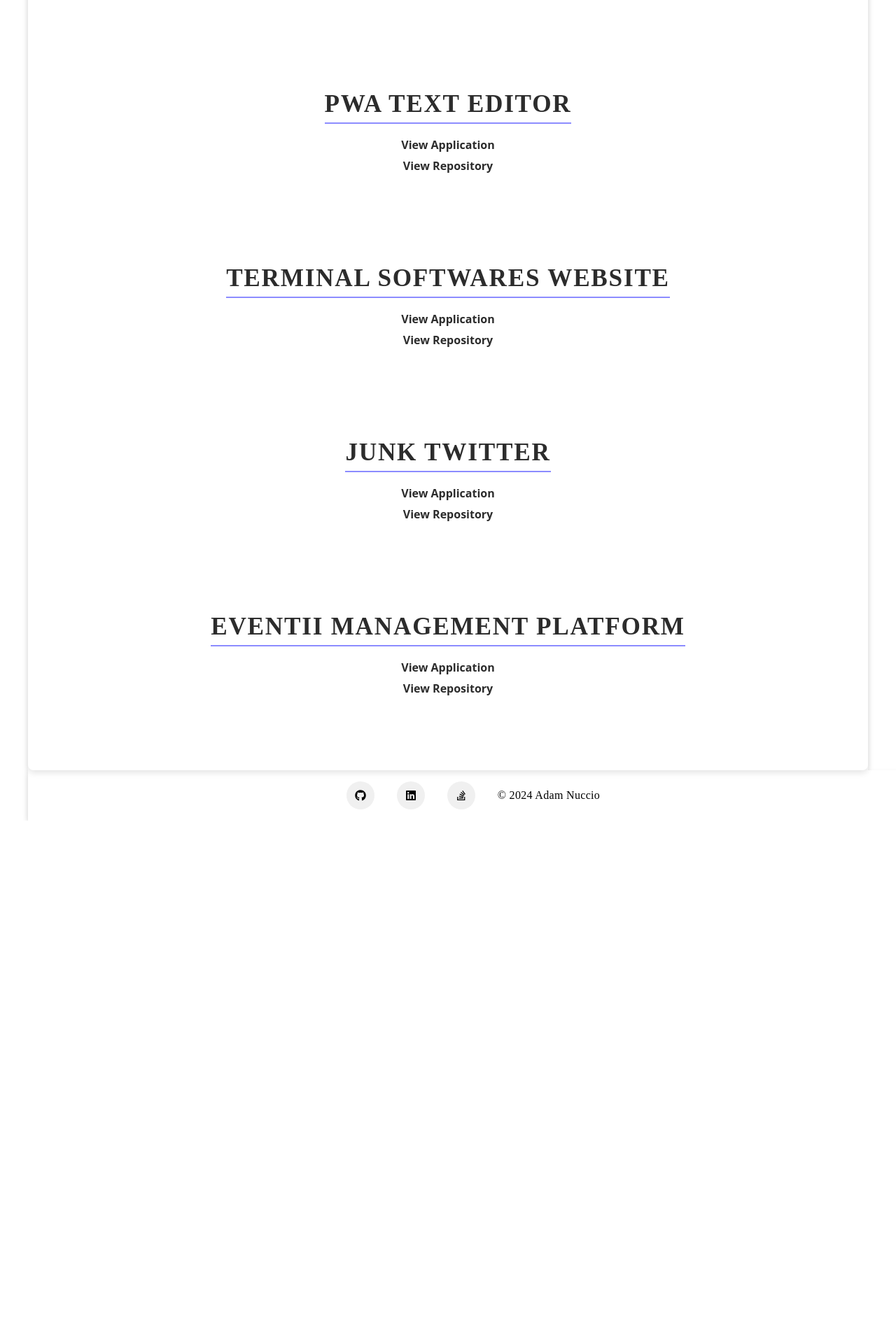
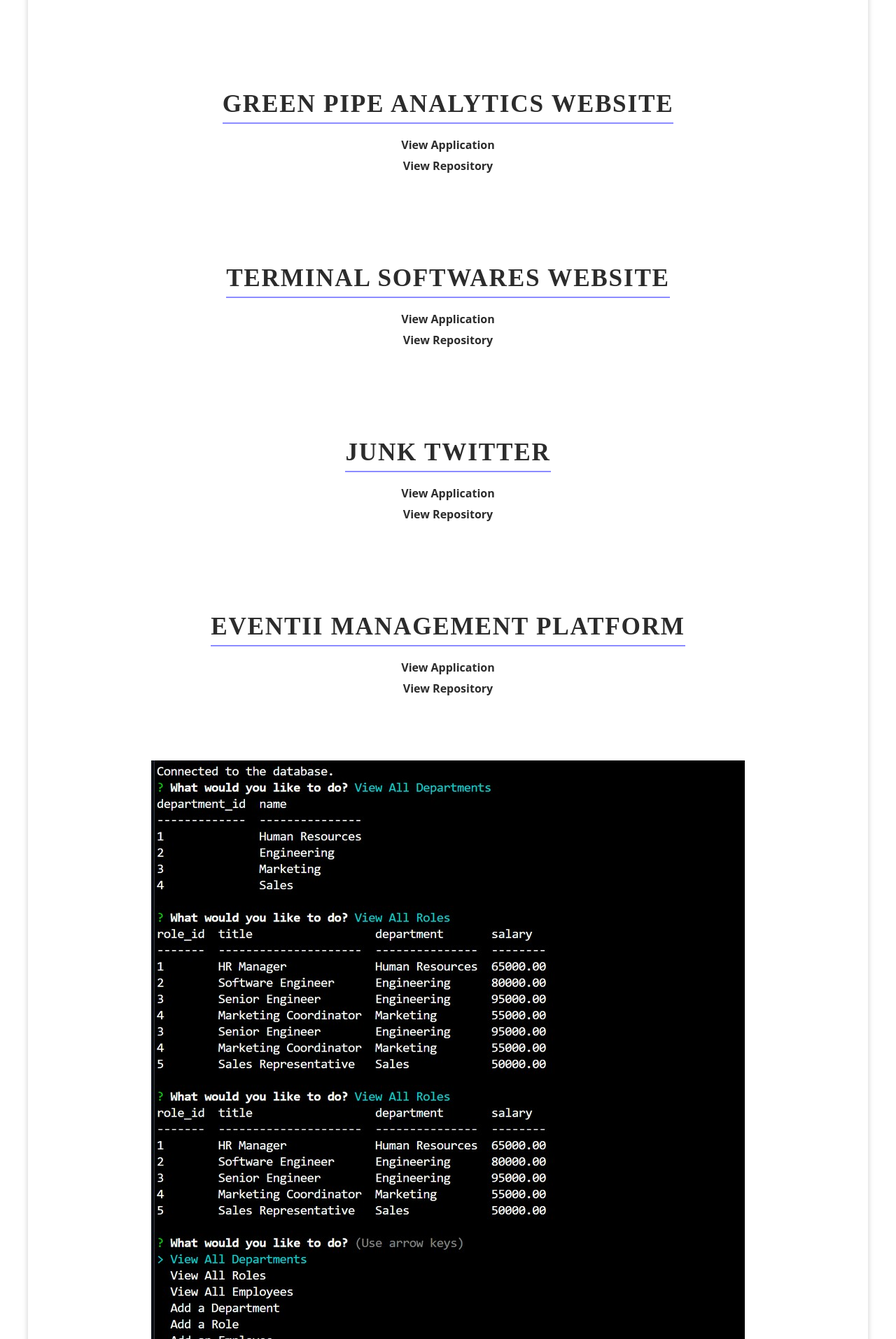
Before and after one commit to yahm0/AMN-REACT.JS-Portfolio, a React (Create React App) app: page /portfolio in a window 1280 px wide. Shown: the part 326-2240 px from the top of the page at 70% size. Before the commit the page ends 1499 px from the top, so only its background shows below. Built offline with nearby package versions, Linux system fonts and the light colour scheme.

Commit message:
Added some changes to the portfolio and testinomialsslider.jsx file.

```diff
--- a/src/components/TestimonialsSlider.jsx
+++ b/src/components/TestimonialsSlider.jsx
@@ -29,9 +29,9 @@ function TestimonialsSlider() {
             role: 'IT Specialist at Stan Weaver.', // Role of the person giving the testimonial
         },
         {
-            name: ' ',
-            quote: ' ',
-            role: ' ', // Role of the person giving the testimonial
+            name: 'Tye Stanley',
+            quote: 'I have had the pleasure of guiding Adam through their full stack web development journey, during which they consistently demonstrated exceptional communication skills. Their dedication, quick learning ability, and creative problem-solving approach consistently impressed me throughout our time working together. Adam has developed a robust skill set in both front-end and back-end technologies, coupled with the ability to articulate complex concepts clearly, making them an invaluable asset to any development team fortunate enough to have them.',
+            role: 'Teaching Assistant at University of Texas at Austin', // Role of the person giving the testimonial
         },
         {
             name: ' ',
--- a/src/pages/Portfolio.jsx
+++ b/src/pages/Portfolio.jsx
@@ -11,10 +11,10 @@ const projects = [
     repoLink: 'https://github.com/yahm0/Book-Search-Engine-And-Manager'
   },
   {
-    title: 'PWA Text Editor',
+    title: 'Green Pipe Analytics Website',
     image: '',
-    deployedLink: 'https://pwa-text-editor-y0ld.onrender.com/',
-    repoLink: 'https://github.com/yahm0/PWA-Text-Editor'
+    deployedLink: 'https://greenpipeanalytics.com',
+    repoLink: 'https://github.com/yahm0/Green-Pipe-Analytics-Website'
   },
   {
     title: 'Terminal Softwares Website',
@@ -34,6 +34,17 @@ const projects = [
     deployedLink: 'https://eventii-management-platform-l6xt.onrender.com/',
     repoLink: 'https://github.com/yahm0/Eventii-Management-Platform'
   },
+  {
+    title: 'Accurate Employee Tracker',
+    image: '/assets/imgs/AET.jpg',
+    repoLink: 'https://github.com/yahm0/Accurate-Employee-Tracker'
+  },
+  // {
+  //   title: 'Muscle Growth Near Me',
+  //   image: '',
+  //   deployedLink: 'https://yahm0.github.io/Muscle-Growth-Near-Me/',
+  //   repoLink: 'https://github.com/yahm0/Gym-Finder'
+  // },
   // Add more projects as needed
 ];
 
```
Also changed, not shown: public/assets/imgs/AET.jpg (added).
